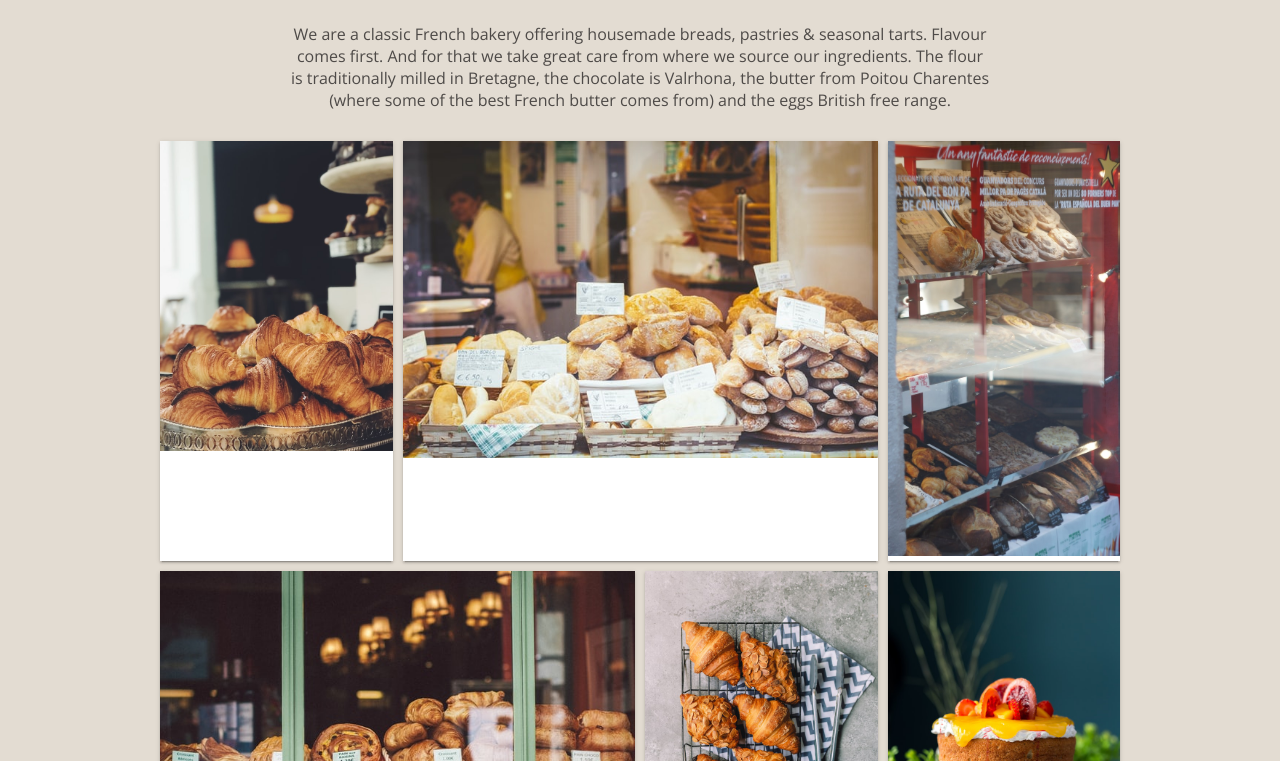
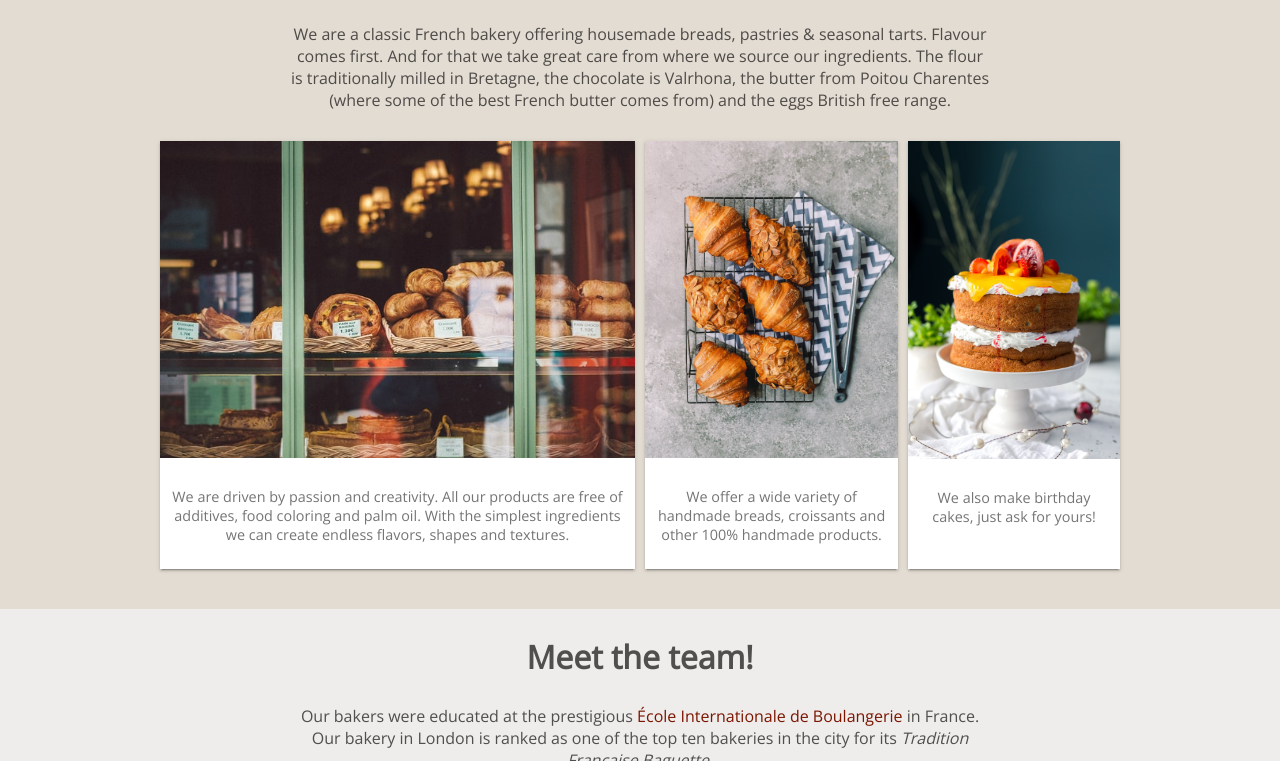
Before and after one commit to dridls/bakery_web, a plain HTML site: page index.html in a window 1280 px wide. Shown: the part 713-1474 px from the top of the page. Drawn offline with nearby package versions, Linux system fonts and the light colour scheme.

Commit message:
grid version with three products only

```diff
--- a/css/styles.css
+++ b/css/styles.css
@@ -145,7 +145,7 @@ nav a:hover {
   margin: 0 auto;
   max-width: 960px;
   display: grid;
-  grid-template-columns: repeat(4, 0.9fr);
+  grid-template-columns: 0.9fr 0.9fr 0.98fr 0.82fr;
   grid-gap: 10px;
 }
 
--- a/index.html
+++ b/index.html
@@ -50,24 +50,6 @@
 
 
         <div class="cards">
-
-           <div class="card">
-           <figure>
-            <img src="images/breads.jpg" alt="croisants">
-            </figure>
-           </div>
-
-            <div class="card double">
-           <figure>
-            <img src="images/oldbakery2.jpg" alt="old bakery">
-           </figure>
-          </div>
-
-             <div class="card">
-           <figure>
-            <img src="images/oldbakery.jpg" alt="some other cake">
-            </figure>
-           </div>
 
             <div class="card double">
            <figure>
```
Also changed, not shown: 1 other file.
